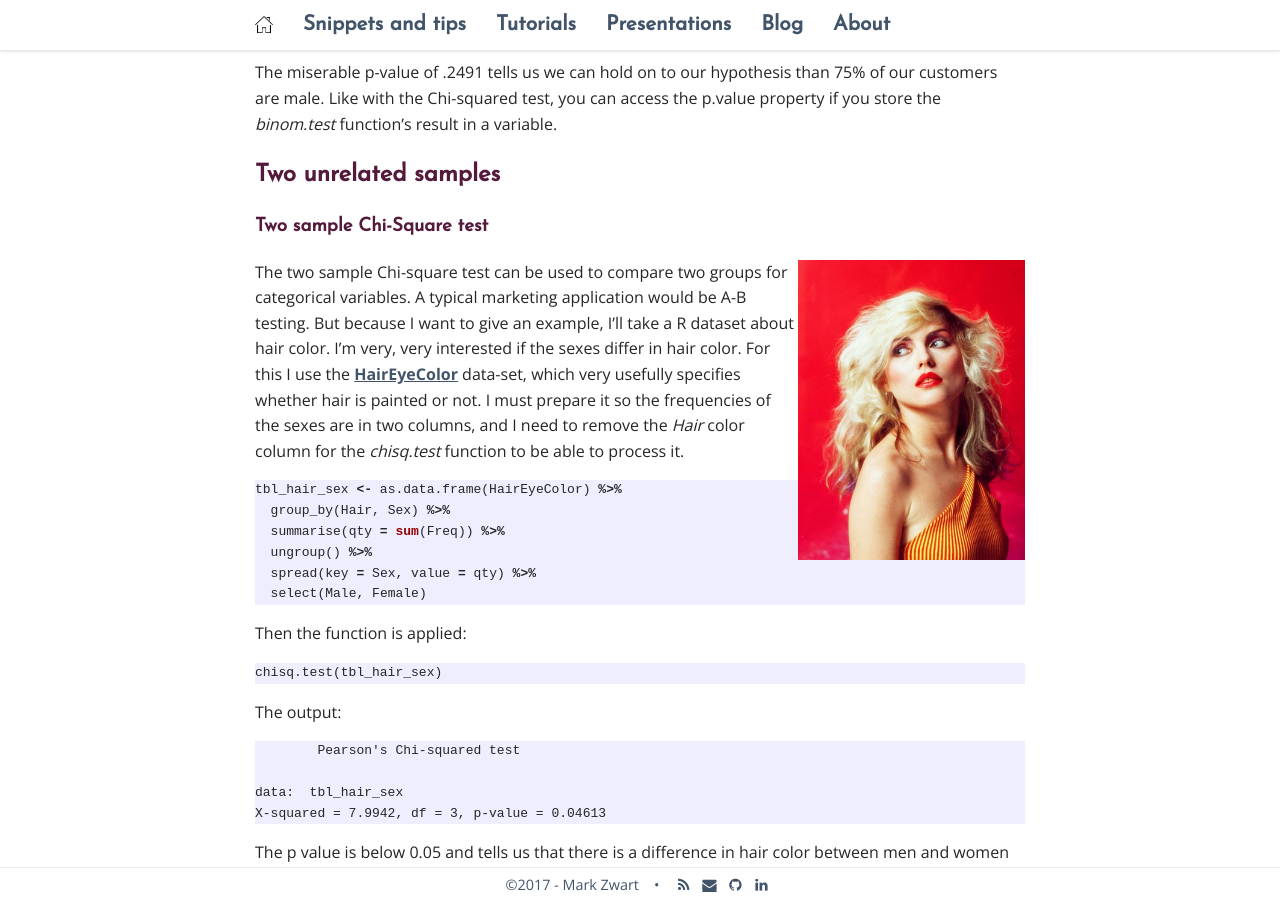
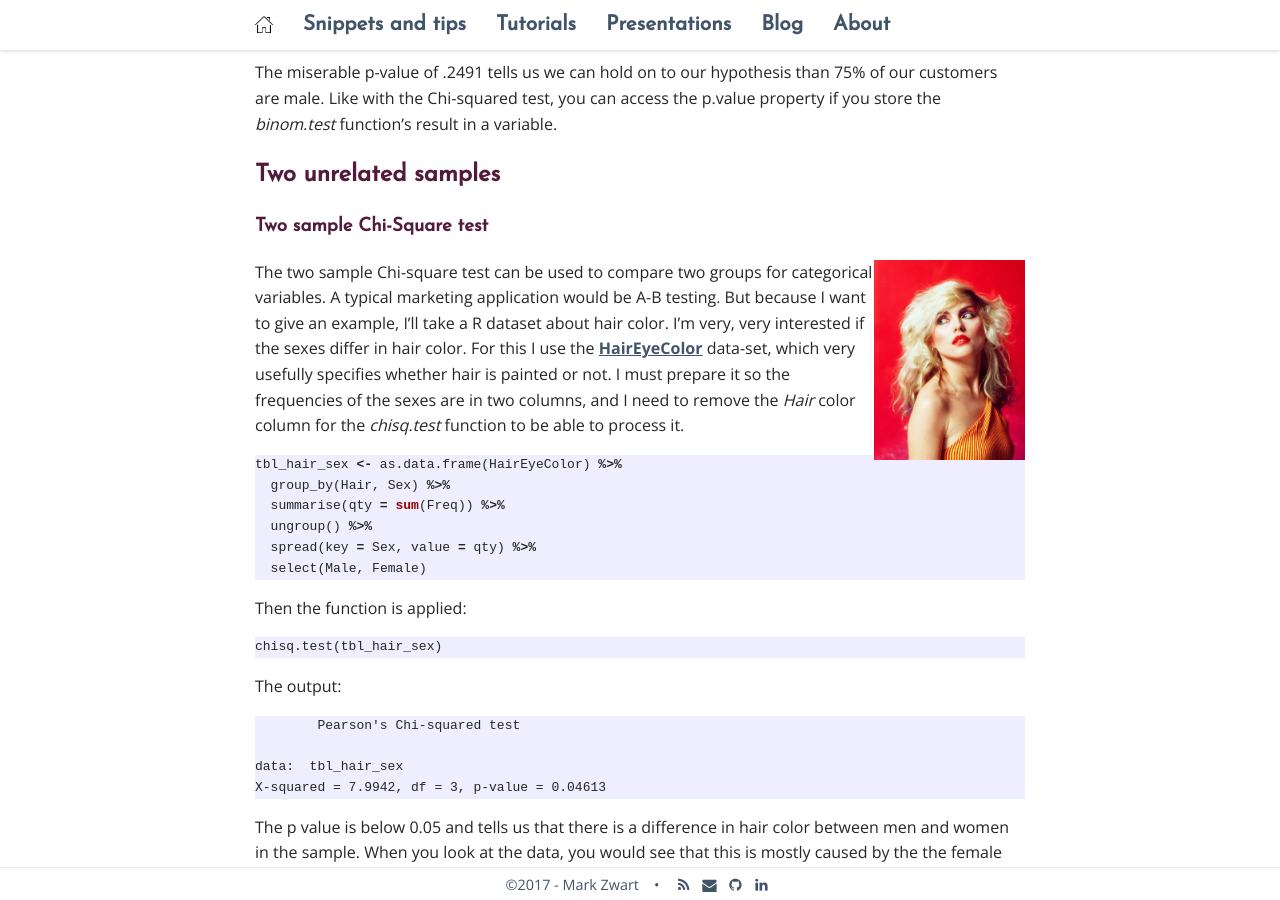
Before and after one commit to mark-me/mark-me.github.io, a Jekyll site: the page built from _pages/tutorials/statistical-tests/statistical-tests.md, in a window 1280 px wide and 900 px high, scrolled down 5362 px. Built offline with Jekyll 4.4.1, drawn with Linux system fonts in a browser that asks for light colours; nearby versions of some CDN libraries; comment, search, counter and statistics services are not loaded.

Commit message:
Update statistical-tests.md

````diff
--- a/_pages/tutorials/statistical-tests/statistical-tests.md
+++ b/_pages/tutorials/statistical-tests/statistical-tests.md
@@ -176,7 +176,7 @@ The miserable p-value of .2491 tells us we can hold on to our hypothesis than 75
 
 ### Two sample Chi-Square test
 
-<img src="/_pages/tutorials/statistical-tests/debbie-harry.jpg" alt="Me" width="227" height="300" align="right"/>
+<img src="/_pages/tutorials/statistical-tests/debbie-harry.jpg" alt="Me" width="151" height="200" align="right"/>
 
 The two sample Chi-square test can be used to compare two groups for categorical variables. A typical marketing application would be A-B testing. But because I want to give an example, I'll take a R dataset about hair color. I'm very, very interested if the sexes differ in hair color. For this I use the **[HairEyeColor](https://stat.ethz.ch/R-manual/R-devel/library/datasets/html/HairEyeColor.html)** data-set, which very usefully specifies whether hair is painted or not. I must prepare it so the frequencies of the sexes are in two columns, and I need to remove the _Hair_ color column for the _chisq.test_ function to be able to process it.
 ```r
````
